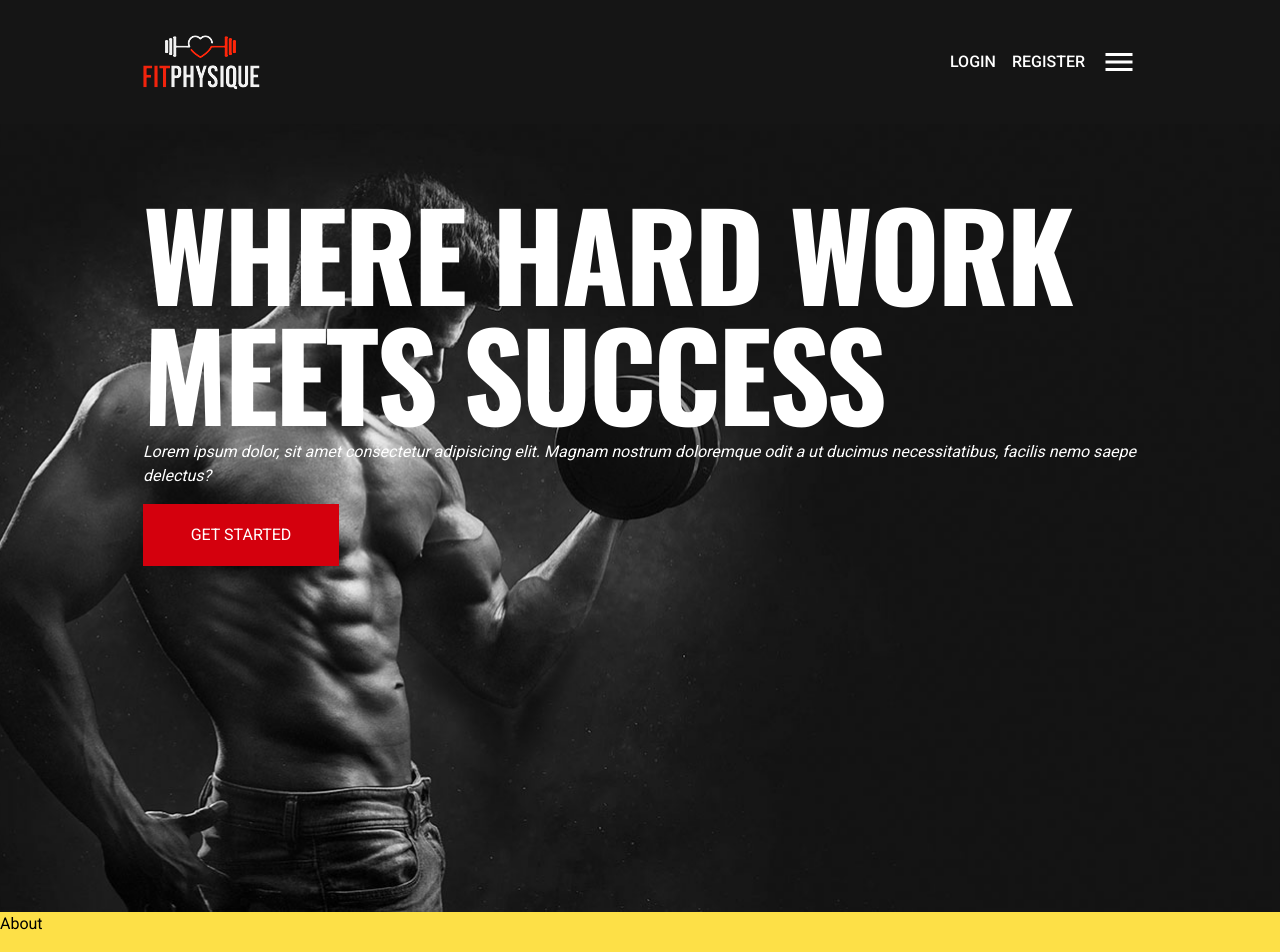
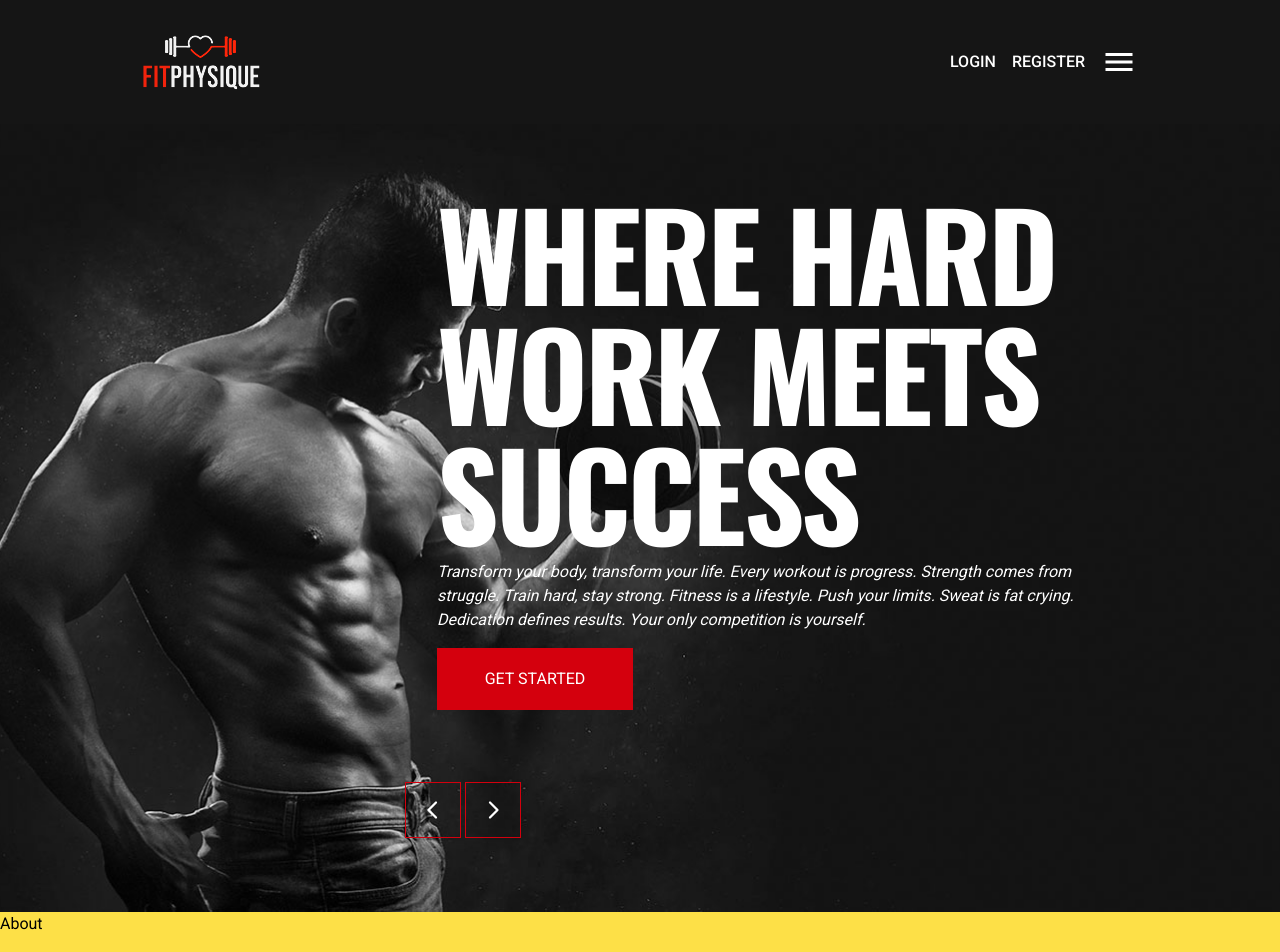
Before and after one commit to deadmanShadow/fitphysique-spa-gym, a Next.js app: page / in a window 1280 px wide. Shown: the top 952 px of the page. Built offline with nearby package versions, Linux system fonts and the light colour scheme.

Commit message:
hero section add

```diff
--- a/components/Hero.tsx
+++ b/components/Hero.tsx
@@ -6,7 +6,7 @@
       className="h-[80vh] lg:h-[912px] bg-hero bg-cover bg-center bg-no-repeat"
       id="home"
     >
-      <div className="container mx-auto">
+      <div className="container mx-auto h-full">
         {/* slider */}
         <HeroSlider />
       </div>
--- a/components/HeroSlider.tsx
+++ b/components/HeroSlider.tsx
@@ -1,30 +1,102 @@
 "use client";
+import { fadeIn } from "@/lib/variants";
+import { motion } from "framer-motion";
 import "swiper/css";
 import "swiper/css/navigation";
 import { Swiper, SwiperSlide } from "swiper/react";
 import CustomButton from "./CustomButton";
+import SwiperNavButtons from "./SwiperNavButtons";
 
 const HeroSlider = () => {
   return (
-    <Swiper>
-      <SwiperSlide className="h-full flex justify-end pt-48">
-        <div>
-          <h1 className="h1 text-center lg:text-left mb-2">
+    <Swiper className="h-full">
+      <SwiperSlide>
+        <div className="h-full flex justify-end pt-48">
+          <div className="flex flex-col items-center lg:items-start lg:max-w-[700px]">
+            <motion.h1
+              variants={fadeIn("up", 0.4)}
+              initial="hidden"
+              whileInView={"show"}
+              viewport={{ once: false, amount: 0.2 }}
+              className="h1 text-center lg:text-left mb-2"
+            >
               <span>
                 Where hard <span>work meets success</span>
               </span>
-          </h1>
-          <p className="text-white italic text-center lg:text-left mb-4">
-            Lorem ipsum dolor, sit amet consectetur adipisicing elit. Magnam
-            nostrum doloremque odit a ut ducimus necessitatibus, facilis nemo
-            saepe delectus?
-          </p>
+            </motion.h1>
+            <motion.p
+              variants={fadeIn("up", 0.6)}
+              initial="hidden"
+              whileInView={"show"}
+              viewport={{ once: false, amount: 0.2 }}
+              className="text-white italic text-center lg:text-left mb-4"
+            >
+              Transform your body, transform your life. Every workout is
+              progress. Strength comes from struggle. Train hard, stay strong.
+              Fitness is a lifestyle. Push your limits. Sweat is fat crying.
+              Dedication defines results. Your only competition is yourself.
+            </motion.p>
+            <motion.div
+              variants={fadeIn("up", 0.8)}
+              initial="hidden"
+              whileInView={"show"}
+              viewport={{ once: false, amount: 0.2 }}
+            >
               <CustomButton
                 text="Get Started"
                 containerStyles="w-[196px] h-[62px] "
               />
+            </motion.div>
+          </div>
         </div>
       </SwiperSlide>
+      {/* second slider */}
+      <SwiperSlide>
+        <div className="h-full flex justify-end pt-48">
+          <div className="flex flex-col items-center lg:items-start lg:max-w-[700px]">
+            <motion.h1
+              variants={fadeIn("up", 0.4)}
+              initial="hidden"
+              whileInView={"show"}
+              viewport={{ once: false, amount: 0.2 }}
+              className="h1 text-center lg:text-left mb-2"
+            >
+              <span>
+                Where hard <span>work meets success</span>
+              </span>
+            </motion.h1>
+            <motion.p
+              variants={fadeIn("up", 0.6)}
+              initial="hidden"
+              whileInView={"show"}
+              viewport={{ once: false, amount: 0.2 }}
+              className="text-white italic text-center lg:text-left mb-4"
+            >
+              Transform your body, transform your life. Every workout is
+              progress. Strength comes from struggle. Train hard, stay strong.
+              Fitness is a lifestyle. Push your limits. Sweat is fat crying.
+              Dedication defines results. Your only competition is yourself.
+            </motion.p>
+            <motion.div
+              variants={fadeIn("up", 0.8)}
+              initial="hidden"
+              whileInView={"show"}
+              viewport={{ once: false, amount: 0.2 }}
+            >
+              <CustomButton
+                text="Get Started"
+                containerStyles="w-[196px] h-[62px] "
+              />
+            </motion.div>
+          </div>
+        </div>
+      </SwiperSlide>
+      {/* swiper navbutton */}
+      <SwiperNavButtons
+        containerStyles="absolute bottom-2 lg:bottom-0 right-8 h-[130px] w-full lg:w-[700px] z-50 flex justify-center lg:justify-start gap-1"
+        btnStyles="border border-accent text-white w-[56px] h-[56px] flex justify-center items-center hover:bg-accent transition-all duration-300"
+        iconStyles="text-2xl"
+      />
     </Swiper>
   );
 };
--- /dev/null
+++ b/components/SwiperNavButtons.tsx
@@ -0,0 +1,26 @@
+"use client";
+import { PiCaretLeftBold, PiCaretRightBold } from "react-icons/pi";
+import { useSwiper } from "swiper/react";
+const SwiperNavButtons = ({
+  containerStyles,
+  btnStyles,
+  iconStyles,
+}: {
+  containerStyles: string;
+  btnStyles: string;
+  iconStyles: string;
+}) => {
+  const swiper = useSwiper();
+  return (
+    <div className={`${containerStyles}`}>
+      <button className={`${btnStyles}`} onClick={() => swiper.slidePrev()}>
+        <PiCaretLeftBold className={`${iconStyles}`} />
+      </button>
+      <button className={`${btnStyles}`} onClick={() => swiper.slideNext()}>
+        <PiCaretRightBold className={`${iconStyles}`} />
+      </button>
+    </div>
+  );
+};
+
+export default SwiperNavButtons;
--- /dev/null
+++ b/lib/variants.tsx
@@ -0,0 +1,26 @@
+export const fadeIn = (direction: string, delay: number) => {
+  return {
+    hidden: {
+      y: direction === "up" ? 40 : direction === "down" ? -40 : 0,
+      opacity: 0,
+      x: direction === "left" ? 40 : direction === "right" ? -40 : 0,
+      transition: {
+        type: "tween",
+        duration: 1.4,
+        delay: delay,
+        ease: [0.25, 0.6, 0.3, 0.8],
+      },
+    },
+    show: {
+      y: 0,
+      x: 0,
+      opacity: 1,
+      transition: {
+        type: "tween",
+        duration: 1.2,
+        delay: delay,
+        ease: [0.25, 0.25, 0.25, 0.75],
+      },
+    },
+  };
+};
```
Lines whose indentation alone changed are shown as unchanged.
